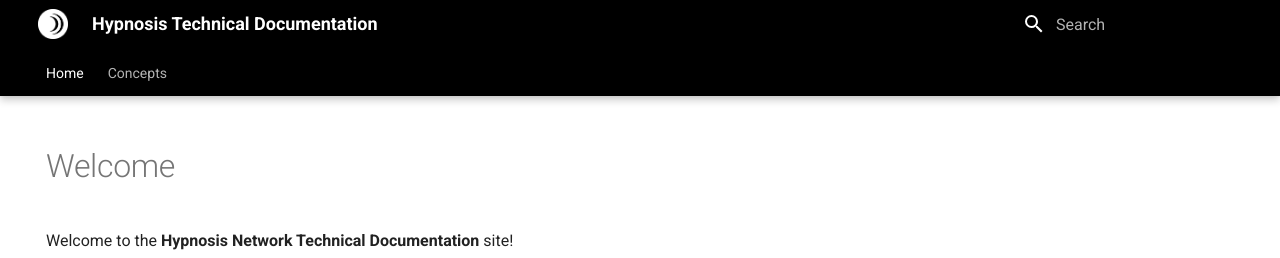
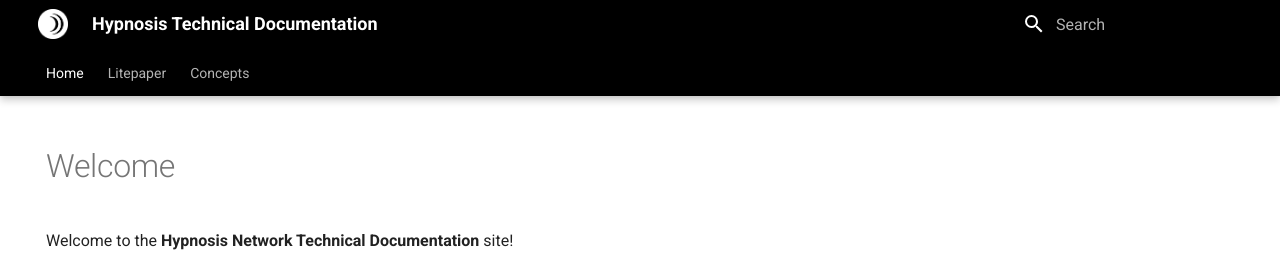
Before and after one commit to hypnosisfoundation/documentation, an MkDocs documentation site: the page built from docs/index.md, in a window 1280 px wide. Shown: the top 258 px of the page. Built offline with MkDocs 1.6.1 and Material for MkDocs 9.7.7, drawn with Linux system fonts in a browser that asks for light colours; comment, search, counter and statistics services are not loaded.

Commit message:
adding structure for litepaper section

```diff
--- a/mkdocs.yml
+++ b/mkdocs.yml
@@ -70,5 +70,7 @@
 nav:
   - Home:
     - index.md
+  - Litepaper:
+    - litepaper/index.md
   - Concepts:
     - concepts/index.md
```
